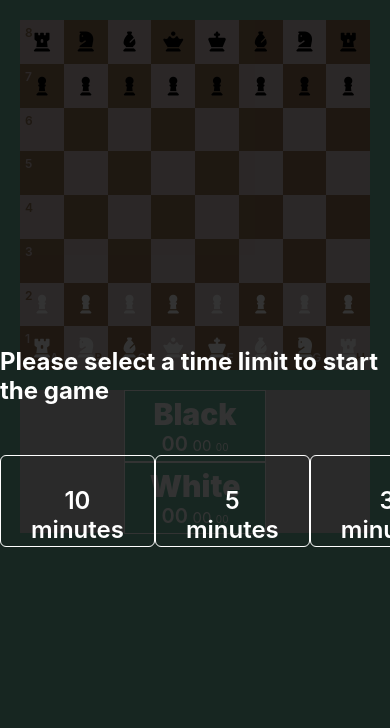
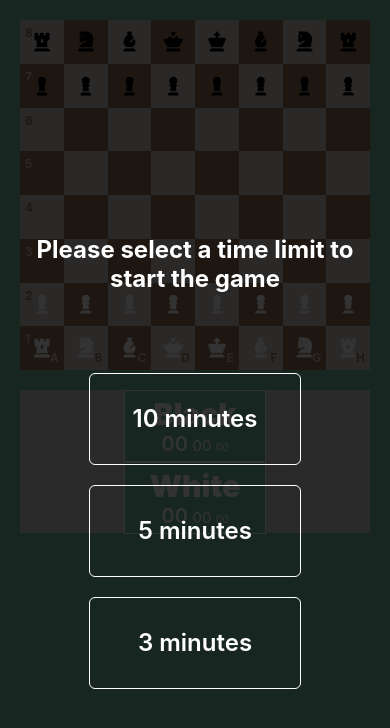
Before and after one commit to CrisTowi/chess, a Svelte app: page / in a window 390 px wide. Shown: the top 728 px of the page. Built offline with nearby package versions, Linux system fonts and the light colour scheme.

Commit message:
Make refactor in aside and fix styles on modal

```diff
--- /dev/null
+++ b/src/components/AsidePieces.svelte
@@ -0,0 +1,75 @@
+<script>
+import PieceIcon from './PieceIcon.svelte';
+import PromotePiecesOptions from './PromotePiecesOptions.svelte';
+
+export let pieces;
+export let color;
+export let toPromotePiece;
+export let handlePromotePieceSelected;
+</script>
+
+<style>
+.AsidePieces {
+  box-sizing: border-box;
+  margin: 0px 0px 0px 20px;
+  padding: 20px;
+  background: #D3D3D3;
+  height: 33.33%;
+  display: flex;
+  flex-direction: column;
+  justify-content: space-between;
+}
+
+.AsidePieces-container {
+  display: flex;
+  align-items: center;
+}
+
+.Piece-container {
+  width: 40px;
+  height: 40px;
+  font-size: 40px;
+  margin-right: 10px;
+  text-align: center;
+}
+
+@media screen and (max-height: 890px), screen and (max-width: 1255px) {
+  .AsidePieces {
+    padding: 5px;
+    flex: 1;
+    margin: 0px;
+    height: 143px;
+  }
+}
+
+@media screen and (max-width: 785px) {
+  .Piece-container {
+    font-size: 45px;
+  }
+}
+
+@media screen and (max-width: 550px) {
+  .Piece-container {
+    font-size: 30px;
+  }
+}
+
+@media screen and (max-width: 450px) {
+  .Piece-container {
+    font-size: 20px;
+  }
+}
+</style>
+
+<div class="AsidePieces">
+  <div class="AsidePieces-container">
+    {#each pieces as piece}
+      <div class="Piece-container">
+        <PieceIcon name={piece.name} color={piece.color} />
+      </div>
+    {/each}
+  </div>
+  {#if toPromotePiece && toPromotePiece.color === color}
+    <PromotePiecesOptions onClick={handlePromotePieceSelected} color={color} />
+  {/if}
+</div>
--- /dev/null
+++ b/src/components/AsideTimer.svelte
@@ -0,0 +1,100 @@
+<script>
+export let blackRemainObj;
+export let whiteRemainObj;
+</script>
+
+<style>
+.AsideTimer {
+  height: 33.33%;
+  display: flex;
+  justify-content: center;
+  align-items: center;
+  text-align: center;
+  margin-left: 20px;
+}
+
+.AsideTimer-Title {
+  font-weight: 900;
+  font-size: 30px;
+  color: #FFFFFF;
+}
+
+.AsideTimer-color {
+  width: 50%;
+  border: 1px solid #FFFFFF;
+  color: #FFFFFF;
+}
+
+.Min-label {
+  font-size: 40px;
+  font-weight: 600;
+}
+
+.Sec-label {
+  font-size: 30px;
+}
+
+.Ms-label {
+  font-size: 20px;
+}
+
+@media screen and (max-width: 1255px) {
+  .AsideTimer {
+    flex-direction: column;
+  }
+
+  .AsideTimer-color {
+    box-sizing: border-box;
+    margin: 0px 20px;
+    padding: 5px;
+    width: 100%;
+  }
+
+  .AsideTimer-Title {
+    margin: 0px;
+  }
+
+  .AsideTimer-Time {
+    margin: 0px;
+  }
+}
+
+@media screen and (max-height: 890px), screen and (max-width: 1255px) {
+  .AsideTimer {
+    margin: 0px;
+    padding: 0px;
+  }
+
+  .Min-label {
+    font-size: 20px;
+    font-weight: 600;
+  }
+
+  .Sec-label {
+    font-size: 15px;
+  }
+
+  .Ms-label {
+    font-size: 10px;
+  }
+}
+</style>
+
+<div class="AsideTimer">
+  <div class="AsideTimer-color">
+    <p class="AsideTimer-Title">Black</p>
+    <p class="AsideTimer-Time">
+      <span class="Min-label">{blackRemainObj.min}</span>
+      <span class="Sec-label">{blackRemainObj.sec}</span>
+      <span class="Ms-label">{blackRemainObj.ms}</span>
+    </p>
+  </div>
+  <div class="AsideTimer-color">
+    <p class="AsideTimer-Title">White</p>
+    <p class="AsideTimer-Time">
+      <span class="Min-label">{whiteRemainObj.min}</span>
+      <span class="Sec-label">{whiteRemainObj.sec}</span>
+      <span class="Ms-label">{whiteRemainObj.ms}</span>
+    </p>
+  </div>
+</div>
--- a/src/components/TimeSelect.svelte
+++ b/src/components/TimeSelect.svelte
@@ -20,6 +20,7 @@ export let winner;
 .TimeSelect-Selector {
   display: flex;
   justify-content: space-around;
+  align-items: center;
   width: 100%;
 }
 
@@ -44,6 +45,21 @@ export let winner;
 .winner {
   text-transform: uppercase;
 }
+
+@media screen and (max-width: 768px) {
+  .TimeSelect-instructions {
+    padding: 10px;
+    text-align: center;
+  }
+
+  .TimeSelect-Selector {
+    flex-direction: column;
+  }
+
+  .TimeSelect-Option {
+    margin-top: 20px;
+  }
+}
 </style>
 
 <div class="TimeSelect">
--- a/src/containers/Aside.svelte
+++ b/src/containers/Aside.svelte
@@ -1,8 +1,12 @@
 <script>
 import PieceIcon from '../components/PieceIcon.svelte';
 import PromotePiecesOptions from '../components/PromotePiecesOptions.svelte';
+import AsidePieces from '../components/AsidePieces.svelte';
+import AsideTimer from '../components/AsideTimer.svelte';
+
 import { turn, grid,  pieces, whiteRemaining, blackRemaining, toPromotePiece } from '../store/store';
 import { getTimeObjFromMs, getOtherColor } from '../helpers/helpers';
+import { handlePromotePieceSelected } from '../helpers/chessActions';
 
 let blackEatedPieces = [];
 let whiteEatedPieces = [];
@@ -25,41 +29,6 @@ blackRemaining.subscribe(() => {
 whiteRemaining.subscribe(() => {
   whiteRemainObj = getTimeObjFromMs($whiteRemaining);
 });
-
-const handlePromotePieceSelected = (piece) => {
-  const otherColor = getOtherColor($toPromotePiece.color);
-
-  pieces.update((oldPieces) => {
-    const newObject = {
-      ...oldPieces,
-      [$toPromotePiece.id]: {
-        ...oldPieces[$toPromotePiece.id],
-        name: piece
-      }
-    };
-
-    return newObject;
-  });
-
-  grid.update((oldGrid) => {
-    const pos = {
-      x: $toPromotePiece.pos.x,
-      y: $toPromotePiece.pos.y,
-    }
-
-    oldGrid[pos.y][pos.x].piece = {
-      ...$toPromotePiece,
-      name: piece,
-      pos,
-    };
-
-    return oldGrid;
-  });
-
-  turn.update(() => otherColor);
-  toPromotePiece.update(() => null);
-}
-
 </script>
 
 <style>
@@ -68,208 +37,30 @@ const handlePromotePieceSelected = (piece) => {
   height: 100%;
 }
 
-.Aside-Pieces {
-  box-sizing: border-box;
-  margin: 0px 0px 0px 20px;
-  padding: 20px;
-  background: #D3D3D3;
-  height: 33.33%;
-  display: flex;
-  flex-direction: column;
-  justify-content: space-between;
-}
-
-.Aside-Pieces-container {
-  display: flex;
-  align-items: center;
-}
-
-.Aside-Timer {
-  height: 33.33%;
-  display: flex;
-  justify-content: center;
-  align-items: center;
-  text-align: center;
-  margin-left: 20px;
-}
-
-.Aside-Timer-Title {
-  font-weight: 900;
-  font-size: 30px;
-  color: #FFFFFF;
-}
-
-.Aside-Timer-color {
-  width: 50%;
-  border: 1px solid #FFFFFF;
-  color: #FFFFFF;
-}
-
-.Min-label {
-  font-size: 40px;
-  font-weight: 600;
-}
-
-.Sec-label {
-  font-size: 30px;
-}
-
-.Ms-label {
-  font-size: 20px;
-}
-
-.Piece-container {
-  width: 40px;
-  height: 40px;
-  font-size: 40px;
-  margin-right: 10px;
-  text-align: center;
-}
-
-@media screen and (max-width: 1255px) {
-  .Aside-Timer {
-    flex-direction: column;
-  }
-
-  .Aside-Timer-color {
-    box-sizing: border-box;
-    margin: 0px 20px;
-    padding: 5px;
-    width: 100%;
-  }
-
-  .Aside-Timer-Title {
-    margin: 0px;
-  }
-
-  .Aside-Timer-Time {
-    margin: 0px;
-  }
-
+@media screen and (max-height: 890px), screen and (max-width: 1255px) {
   .Aside {
     margin-top: 20px;
     display: flex;
-  }
-
-  .Aside-Pieces {
-    flex: 1;
-    margin: 0px;
-    height: 143px;
-    padding: 5px;
-  }
-
-  .Aside-Timer {
-    margin: 0px;
-    padding: 0px;
-  }
-
-  .Min-label {
-    font-size: 20px;
-    font-weight: 600;
-  }
-
-  .Sec-label {
-    font-size: 15px;
-  }
-
-  .Ms-label {
-    font-size: 10px;
-  }
-}
-
-@media screen and (max-height: 890px) {
-  .Aside {
-    margin-top: 20px;
-    display: flex;
-  }
-
-  .Aside-Pieces {
-    padding: 5px;
-    flex: 1;
-    margin: 0px;
-    height: 143px;
-  }
-
-  .Aside-Timer {
-    margin: 0px;
-    padding: 0px;
-  }
-
-  .Min-label {
-    font-size: 20px;
-    font-weight: 600;
-  }
-
-  .Sec-label {
-    font-size: 15px;
-  }
-
-  .Ms-label {
-    font-size: 10px;
-  }
-}
-
-@media screen and (max-width: 785px) {
-  .Piece-container {
-    font-size: 45px;
-  }
-}
-
-@media screen and (max-width: 550px) {
-  .Piece-container {
-    font-size: 30px;
-  }
-}
-
-@media screen and (max-width: 450px) {
-  .Piece-container {
-    font-size: 20px;
   }
 }
 
 </style>
 
 <div class="Aside">
-  <div class="Aside-Pieces">
-    <div class="Aside-Pieces-container">
-      {#each blackEatedPieces as piece}
-        <div class="Piece-container">
-          <PieceIcon name={piece.name} color={piece.color} />
-        </div>
-      {/each}
-    </div>
-    {#if $toPromotePiece && $toPromotePiece.color === 'black'}
-      <PromotePiecesOptions onClick={handlePromotePieceSelected} color={'black'} />
-    {/if}
-  </div>
-  <div class="Aside-Timer">
-    <div class="Aside-Timer-color">
-      <p class="Aside-Timer-Title">Black</p>
-      <p class="Aside-Timer-Time">
-        <span class="Min-label">{blackRemainObj.min}</span>
-        <span class="Sec-label">{blackRemainObj.sec}</span>
-        <span class="Ms-label">{blackRemainObj.ms}</span>
-      </p>
-    </div>
-    <div class="Aside-Timer-color">
-      <p class="Aside-Timer-Title">White</p>
-      <p class="Aside-Timer-Time">
-        <span class="Min-label">{whiteRemainObj.min}</span>
-        <span class="Sec-label">{whiteRemainObj.sec}</span>
-        <span class="Ms-label">{whiteRemainObj.ms}</span>
-      </p>
-    </div>
-  </div>
-  <div class="Aside-Pieces">
-    <div class="Aside-Pieces-container">
-      {#each whiteEatedPieces as piece}
-        <div class="Piece-container">
-          <PieceIcon name={piece.name} color={piece.color} />
-        </div>
-      {/each}
-    </div>
-    {#if $toPromotePiece && $toPromotePiece.color === 'white'}
-      <PromotePiecesOptions onClick={handlePromotePieceSelected} color={'white'} />
-    {/if}
-  </div>
+  <AsidePieces
+    pieces={blackEatedPieces}
+    toPromotePiece={$toPromotePiece}
+    handlePromotePieceSelected={handlePromotePieceSelected}
+    color='black'
+  />
+  <AsideTimer
+    blackRemainObj={blackRemainObj}
+    whiteRemainObj={whiteRemainObj}
+  />
+  <AsidePieces
+    pieces={whiteEatedPieces}
+    toPromotePiece={$toPromotePiece}
+    handlePromotePieceSelected={handlePromotePieceSelected}
+    color='white'
+  />
 </div>
--- /dev/null
+++ b/src/helpers/chessActions.js
@@ -0,0 +1,48 @@
+// Libraries
+import { get } from 'svelte/store';
+
+// Store
+import {
+  grid,
+  pieces,
+  toPromotePiece,
+  turn,
+} from '../store/store';
+
+// Helpers
+import { getOtherColor } from '../helpers/helpers';
+
+export const handlePromotePieceSelected = (piece) => {
+  const $toPromotePiece = get(toPromotePiece);
+  const otherColor = getOtherColor($toPromotePiece.color);
+
+  pieces.update((oldPieces) => {
+    const newObject = {
+      ...oldPieces,
+      [$toPromotePiece.id]: {
+        ...oldPieces[$toPromotePiece.id],
+        name: piece
+      }
+    };
+
+    return newObject;
+  });
+
+  grid.update((oldGrid) => {
+    const pos = {
+      x: $toPromotePiece.pos.x,
+      y: $toPromotePiece.pos.y,
+    }
+
+    oldGrid[pos.y][pos.x].piece = {
+      ...$toPromotePiece,
+      name: piece,
+      pos,
+    };
+
+    return oldGrid;
+  });
+
+  turn.update(() => otherColor);
+  toPromotePiece.update(() => null);
+}
```
